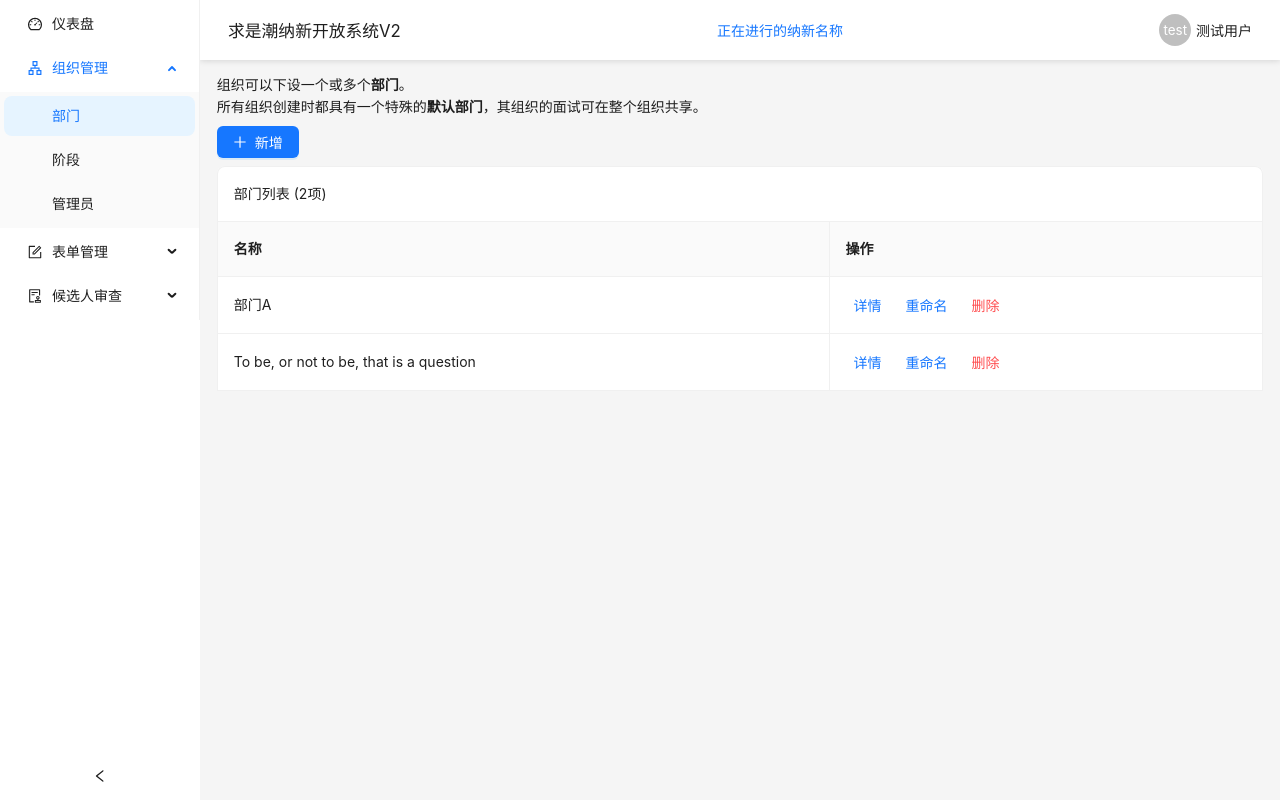
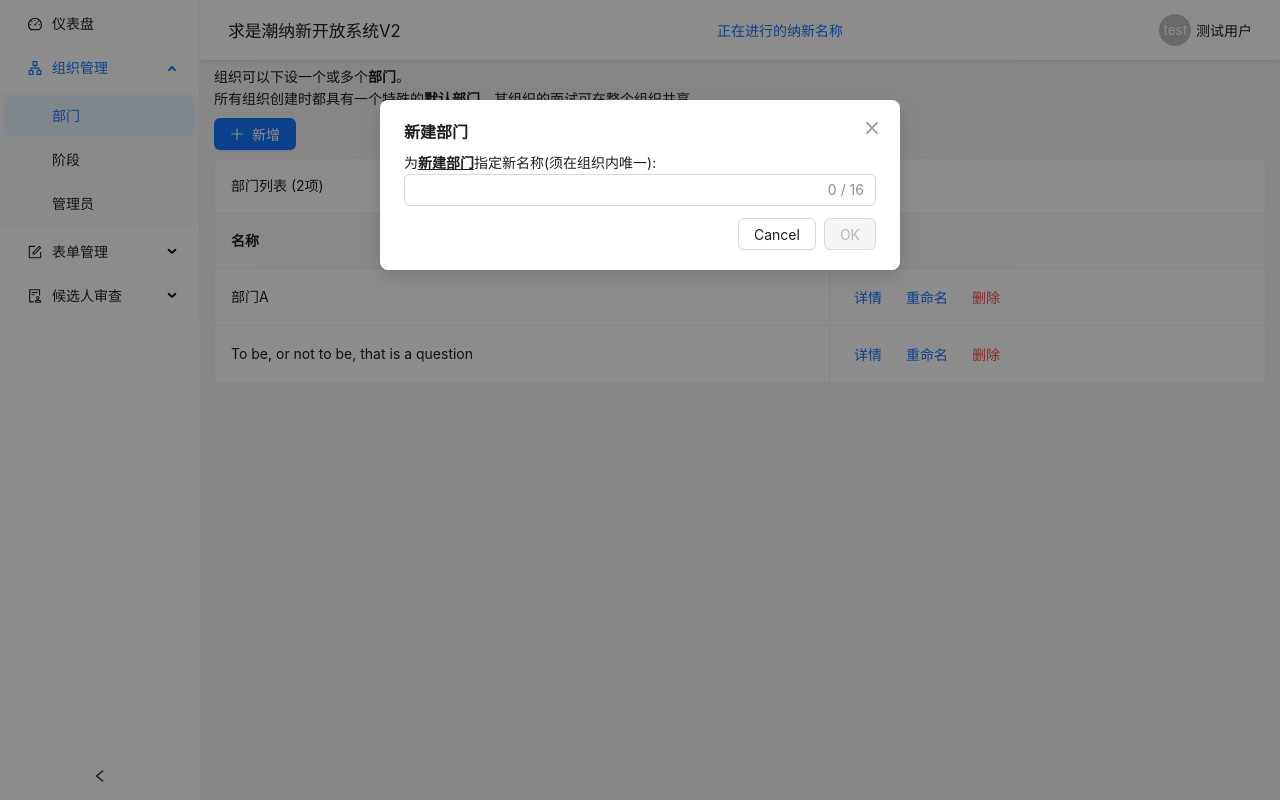
Before and after one commit to XmmShp/rop2-web, a React (Vite) app: page /console/org/department in a window 1280 px wide. Both pictures are taken after a click on the button "新增". Built offline with nearby package versions, Linux system fonts and the light colour scheme.

Commit message:
Implement new department UI

```diff
--- a/src/console/DepartmentManage.scss
+++ /dev/null
@@ -1,3 +0,0 @@
-.department {
-  margin: 1em 1.2em;
-}
--- a/src/console/DepartmentManage.tsx
+++ b/src/console/DepartmentManage.tsx
@@ -1,5 +1,4 @@
-import { Button, Descriptions, Drawer, Flex, Input, Modal, Space, Table, Typography } from 'antd';
-import './DepartmentManage.scss';
+import { Button, Descriptions, Drawer, Flex, Input, Space, Table, Typography } from 'antd';
 import { PlusOutlined } from '@ant-design/icons';
 import { departs } from '../mockData';
 import { useState } from 'react';
@@ -11,17 +10,19 @@ import { msg } from '../App';
 import LoadableModal from '../LoadableModal';
 
 export default function DepartmentManage() {
-  const [detailObj, setDetailObj] = useState<DescriptionsItemType[] | null>(null);
-  const [renameObj, setRenameObj] = useState<Department | null>(null);
-  const [deleteObj, setDeleteObj] = useState<Department | null>(null);
-  return (<Flex className='department' vertical gap='small'>
+  const [op, setOp] = useState<undefined
+    | 'detail' | 'rename' | 'delete' | 'new'>(undefined);
+  function clearOp() { setOp(undefined) }
+  const [obj, setObj] = useState<undefined | Department>(undefined);
+  return (<Flex style={{ padding: '.4em 1em' }} vertical gap='small'>
     <Typography.Text>
       组织可以下设一个或多个<Typography.Text strong>部门</Typography.Text>。
       <br />
       所有组织创建时都具有一个特殊的<Typography.Text strong>默认部门</Typography.Text>，其组织的面试可在整个组织共享。
     </Typography.Text>
     <Flex wrap='wrap'>
-      <Button icon={<PlusOutlined />} type='primary'>新增</Button>
+      <Button icon={<PlusOutlined />} type='primary'
+        onClick={() => setOp('new')}>新增</Button>
     </Flex>
     <Table title={(d) => `部门列表 (${d.length}项)`} rowKey='name' bordered columns={[{
       title: '名称',
@@ -32,84 +33,100 @@ export default function DepartmentManage() {
         return (<Space size='small'>
           <Button size='small' type='link'
             onClick={() => {
-              setDetailObj([{
-                label: 'ID',
-                children: record.id,
-                span: 1
-              }, {
-                label: '创建时间',
-                children: new Date(record.createdAt * 1000).stringify(),
-                span: 1
-              }, {
-                label: '名称',
-                children: record.name,
-                span: 2
-              }, {
-                label: '归属组织',
-                children: getOrg(record.parent).name,
-                span: 2
-              }]);
+              setObj(record);
+              setOp('detail');
             }}>详情</Button>
           <Button size='small' type='link'
-            onClick={() => setRenameObj(record)}>重命名</Button>
+            onClick={() => {
+              setObj(record);
+              setOp('rename');
+            }}>重命名</Button>
           <Button size='small' danger type='link'
-            onClick={() => setDeleteObj(record)}>删除</Button>
+            onClick={() => {
+              setObj(record);
+              setOp('delete');
+            }}>删除</Button>
         </Space>);
       },
     }]} dataSource={departs}
       pagination={{ hideOnSinglePage: true }} />
     <DetailDrawer
-      onClose={() => setDetailObj(null)}
-      detailObj={detailObj} />
-    <RenameModal
-      onCancel={() => setRenameObj(null)}
-      onConfirm={async (obj) => { await delay(2000); setRenameObj(null); }}
-      renameObj={renameObj} />
+      onClose={clearOp}
+      obj={op === 'detail' ? obj : undefined} />
+    <NameModal
+      onCancel={clearOp}
+      onConfirm={async (newName) => {
+        await delay(2000);
+        clearOp();
+      }}
+      name={op === 'rename' ? obj?.name : undefined}
+      newItem={op === 'new'}
+    />
     <DeleteModal
-      onCancel={() => setDeleteObj(null)}
-      onConfirm={async (obj) => { await delay(2000); setDeleteObj(null); }}
-      deleteObj={deleteObj} />
+      onCancel={clearOp}
+      onConfirm={async () => {
+        await delay(2000);
+        clearOp();
+      }}
+      name={op === 'delete' ? obj?.name : undefined} />
   </Flex >);
 }
 
-function DetailDrawer({ detailObj, onClose }: { detailObj: DescriptionsItemType[] | null; onClose: () => void; }) {
-  return <Drawer size='large' title='部门详情' placement='right' closable open={Boolean(detailObj)} onClose={onClose}>
-    <Descriptions column={2} bordered items={detailObj ?? undefined} />
+function DetailDrawer({ obj, onClose }: { obj: Department | undefined; onClose: () => void; }) {
+  let items = undefined;
+  if (obj)
+    items = [{
+      label: 'ID',
+      children: obj.id,
+      span: 1
+    }, {
+      label: '创建时间',
+      children: new Date(obj.createdAt * 1000).stringify(),
+      span: 1
+    }, {
+      label: '名称',
+      children: obj.name,
+      span: 2
+    }, {
+      label: '归属组织',
+      children: getOrg(obj.parent).name,
+      span: 2
+    }];
+  return <Drawer size='large' title='部门详情' placement='right' closable open={Boolean(items)} onClose={onClose}>
+    <Descriptions column={2} bordered items={items} />
   </Drawer>;
 }
 
-function RenameModal({ renameObj, onConfirm, onCancel }: { renameObj: Department | null, onConfirm: (obj: Department, newName: string) => Promise<void>, onCancel: () => void }) {
-  const [name, setName] = useState('');
+function NameModal({ name, onConfirm, onCancel, newItem: newItem }: { name: string | undefined, onConfirm: (newName: string) => Promise<void>, onCancel: () => void, newItem: boolean }) {
+  const [newName, setNewName] = useState('');
   const [loading, setLoading] = useState(false);
-  if (!renameObj) {
-    if (name)
-      setName('');
-    return <></>;
-  }
-  return (<LoadableModal open title='重命名部门'
-    okButtonProps={{ disabled: !name }}
+  const show = Boolean(name || newItem);
+  if (!show && newName)
+    setNewName('');
+  const opName = newItem ? '新建' : '重命名';
+  return (<LoadableModal open={show} title={`${opName}部门`}
+    okButtonProps={{ disabled: !newName }}
     onCancel={onCancel} onOk={async () => {
       setLoading(true);
-      await onConfirm(renameObj!, name);
+      await onConfirm(newName);
       setLoading(false);
-      msg.success('重命名成功');
+      msg.success(`${opName}成功`);
     }}>
     <Typography.Text>
-      为<Typography.Text underline strong>{renameObj.name}</Typography.Text>指定新名称(须在组织内唯一):
+      为<Typography.Text underline strong>{name ?? '新建部门'}</Typography.Text>指定新名称(须在组织内唯一):
     </Typography.Text>
-    <Input disabled={loading} value={name} onChange={(ev) => setName((ev.target.value))} showCount maxLength={16} />
+    <Input disabled={loading} value={newName} onChange={(ev) => setNewName((ev.target.value))} showCount maxLength={16} />
   </LoadableModal>);
 }
 
-function DeleteModal({ deleteObj, onCancel, onConfirm }: { deleteObj: Department | null, onCancel: () => void, onConfirm: (obj: Department) => Promise<void> }) {
-  if (!deleteObj) return <></>;
-  return (<LoadableModal open title='删除部门'
+function DeleteModal({ name, onCancel, onConfirm }: { name: string | undefined, onCancel: () => void, onConfirm: () => Promise<void> }) {
+  return (<LoadableModal open={Boolean(name)} title='删除部门'
     okButtonProps={{ danger: true }} onCancel={onCancel} onOk={async () => {
-      await onConfirm(deleteObj);
+      await onConfirm();
       msg.success('删除成功');
     }}>
     <Typography.Text>
-      您确定要删除<Typography.Text underline strong>{deleteObj.name}</Typography.Text>吗？
+      您确定要删除<Typography.Text underline strong>{name}</Typography.Text>吗？
     </Typography.Text>
   </LoadableModal>);
 }
```
